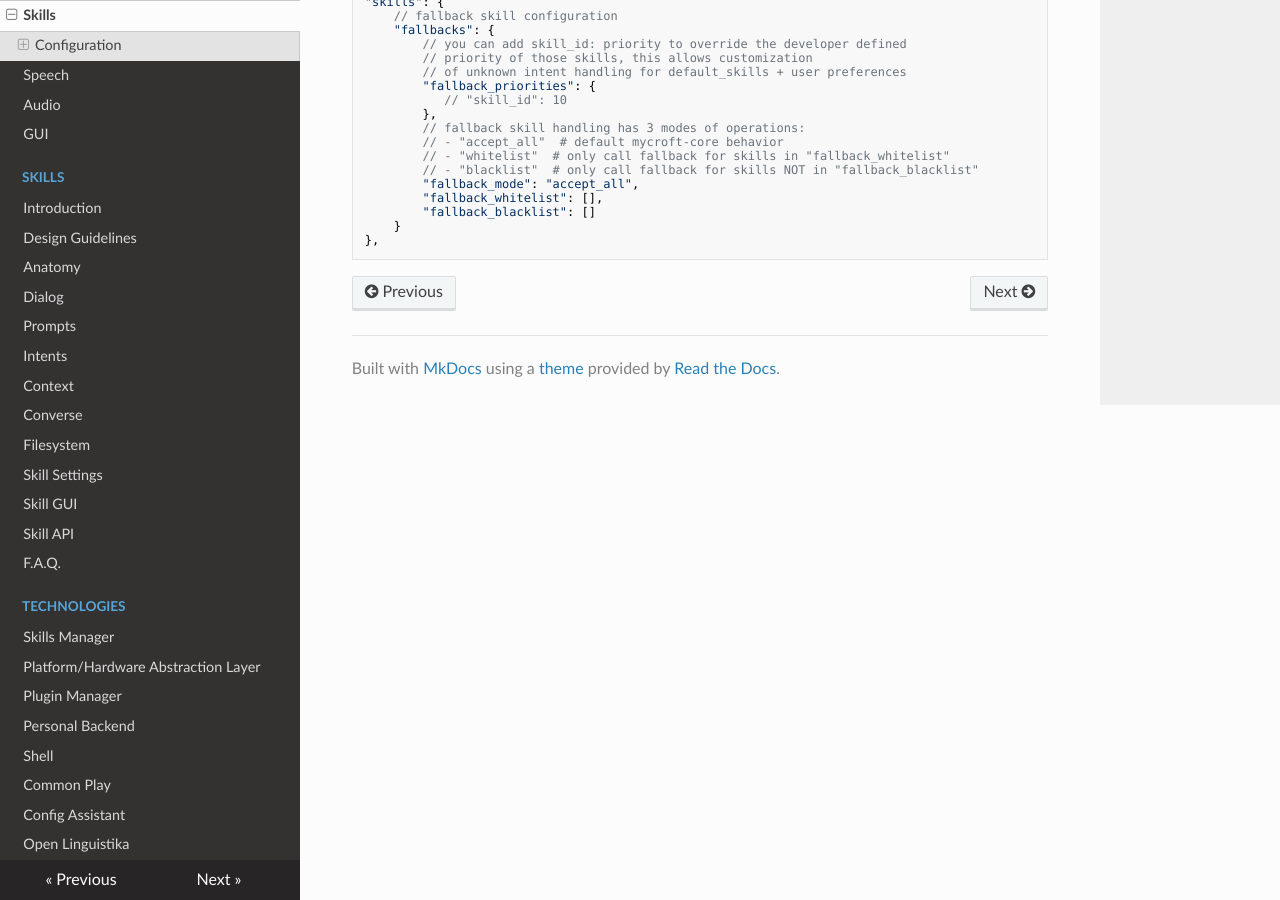
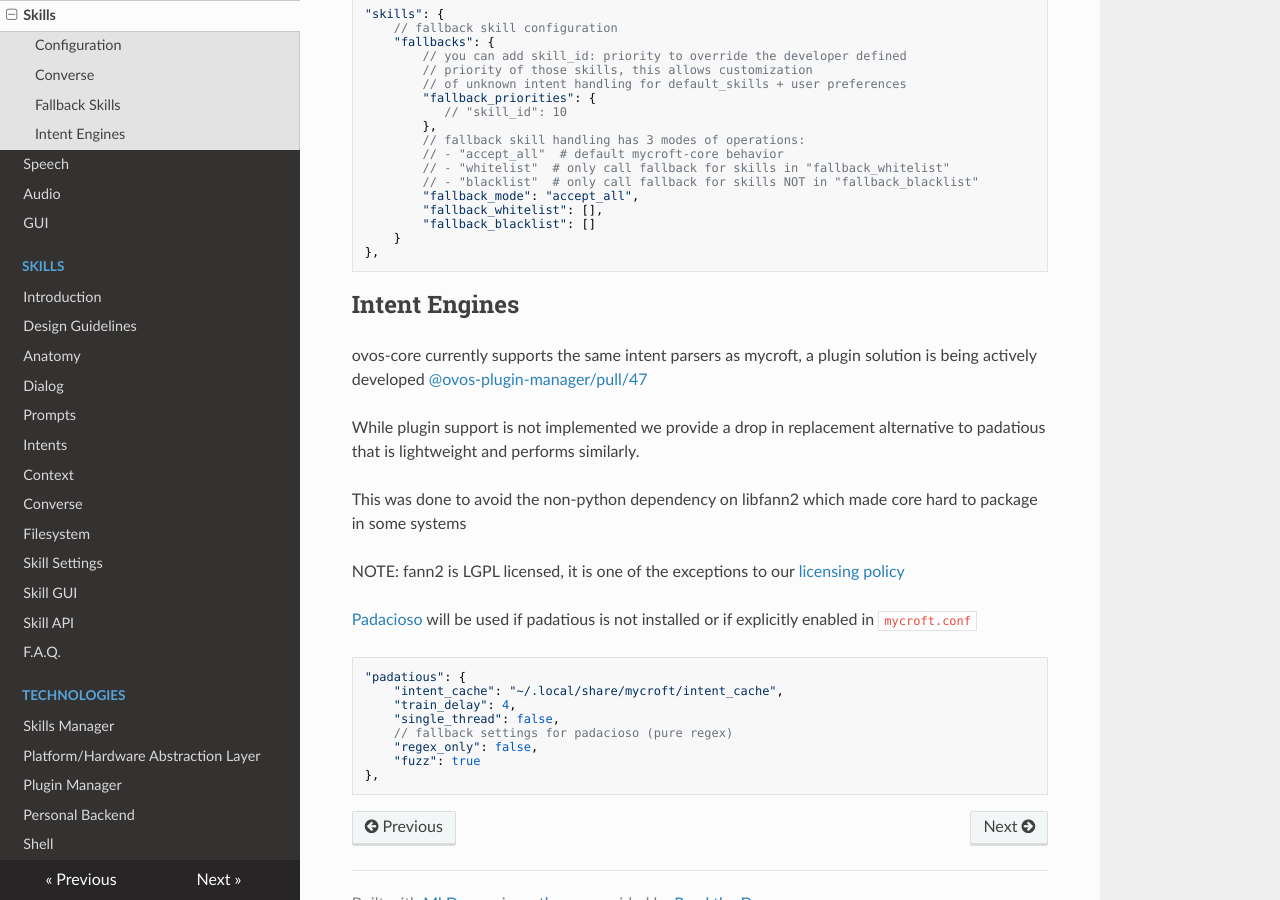
Before and after one commit to OpenVoiceOS/community-docs, an MkDocs documentation site: the page built from docs/skills_service.md, in a window 1280 px wide and 900 px high, scrolled down 2234 px. Built offline with MkDocs 1.6.1, drawn with Linux system fonts in a browser that asks for light colours; nearby versions of some CDN libraries; some of the changed text lies outside the part shown.

Commit message:
padacioso docs

````diff
--- a/docs/skills_service.md
+++ b/docs/skills_service.md
@@ -41,13 +41,13 @@
 ```
 
 
-### Converse
+## Converse
 
 A malicious or badly designed skill using the converse method can potentially hijack the whole conversation loop and render the skills service unusable
 
 Some settings are exposed to add some limitations to which skills can be activated and under what circumstances
 
-The concept of "converse priority" is under active development, work on a "converse session" mechanism is also underway [#ovos-core/pull/160](https://github.com/OpenVoiceOS/ovos-core/pull/160)
+The concept of "converse priority" is under active development, work on a "converse session" mechanism is also underway [@ovos-core/pull/160](https://github.com/OpenVoiceOS/ovos-core/pull/160)
 
 ```javascript
 "skills": {
@@ -113,7 +113,7 @@
 },
 ```
 
-### Fallback Skills
+## Fallback Skills
 
 Just like with converse a badly designed or malicious skill can hijack the fallback skill loop, while this is not as serious as with converse some protections are also provided
 
@@ -141,3 +141,26 @@
     }
 },
 ```
+
+## Intent Engines
+
+ovos-core currently supports the same intent parsers as mycroft, a plugin solution is being actively developed [@ovos-plugin-manager/pull/47](https://github.com/OpenVoiceOS/ovos-plugin-manager/pull/47)
+
+While plugin support is not implemented we provide a drop in replacement alternative to padatious that is lightweight and performs similarly.
+
+This was done to avoid the non-python dependency on libfann2 which made core hard to package in some systems
+
+NOTE: fann2 is LGPL licensed, it is one of the exceptions to our [licensing policy](../license)
+
+[Padacioso](https://github.com/OpenJarbas/padacioso) will be used if padatious is not installed or if explicitly enabled in `mycroft.conf`
+
+```javascript
+"padatious": {
+    "intent_cache": "~/.local/share/mycroft/intent_cache",
+    "train_delay": 4,
+    "single_thread": false,
+    // fallback settings for padacioso (pure regex)
+    "regex_only": false,
+    "fuzz": true
+},
+```
````
